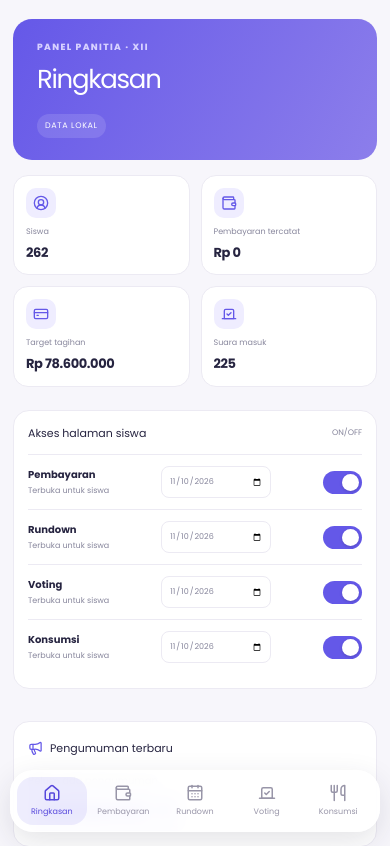
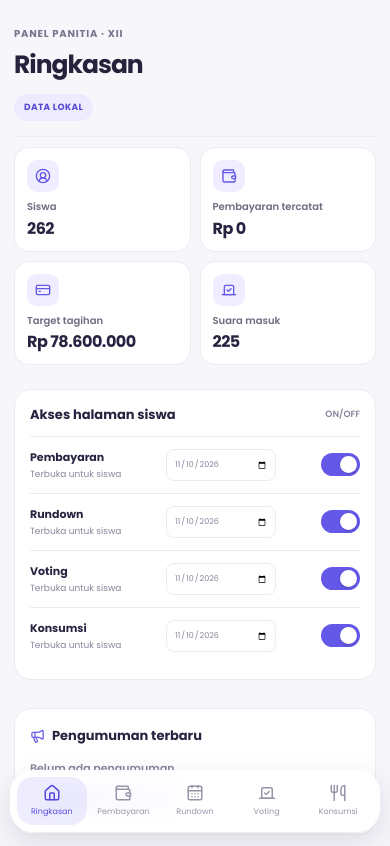
Before and after one commit to ItzMeFah/grisawangi-xii-portal, a Next.js app: page /admin in a window 390 px wide. Shown: the top 846 px of the page. Built offline with nearby package versions, Linux system fonts and the light colour scheme.

Commit message:
Polish admin dashboard typography

```diff
--- a/app/globals.css
+++ b/app/globals.css
@@ -167,3 +167,45 @@
   .profile-simple-row small{font-size:9px}
   .profile-row-icon{width:36px;height:36px}
 }
+
+/* Admin dashboard: compact, readable controls with less dashboard copy. */
+.admin-welcome{padding:4px 0 16px;margin:3px 0 10px;border-bottom:1px solid #eceaf3;border-radius:0;background:transparent;color:var(--ink)}
+.admin-welcome .eyebrow{color:#77738c;font-size:10px;font-weight:700;letter-spacing:.08em}
+.admin-welcome h1{margin:5px 0 0;font-size:28px;font-weight:700;letter-spacing:-.04em;color:#24233b}
+.preview-chip{top:10px;right:0;padding:7px 10px;background:#eeebff;color:#5749d3;font-size:9px;font-weight:700;letter-spacing:.04em}
+.admin-brand{padding-bottom:20px}
+.admin-brand b{font-size:14px;font-weight:700;letter-spacing:0}
+.admin-brand small{font-size:10px;color:#c0bdd0}
+.admin-nav-title{font-size:9px;font-weight:700;letter-spacing:.1em}
+.admin-sidebar>button{font-size:12px;font-weight:600;min-height:43px}
+.admin-sidebar-foot .live-dot{font-size:9px;font-weight:700}
+.admin-sidebar-foot small,.admin-sidebar-foot a{font-size:10px}
+.admin-metric{gap:6px;padding:16px;border-radius:16px}
+.admin-metric small{font-size:10px;font-weight:600;color:#6f6b80}
+.admin-metric>b{font-size:18px;font-weight:700;line-height:1.25}
+.admin-metric>span:last-child{font-size:9px;font-weight:500}
+.admin-card-head h2{font-size:14px;font-weight:700}
+.admin-card-head>span{font-size:9px;font-weight:600}
+.gate-row b,.admin-gate-inline b{font-size:12px;font-weight:650}
+.gate-row small,.admin-gate-inline small{font-size:10px;line-height:1.4}
+.announcement-card p{font-size:11px;font-weight:550}
+.admin-content .admin-heading h1{font-size:27px;font-weight:700;letter-spacing:-.04em}
+.admin-content .admin-heading>.eyebrow{font-size:10px;font-weight:700;letter-spacing:.09em}
+.admin-content .admin-heading p{font-size:11px;font-weight:500}
+@media(max-width:800px){
+  .admin-content{padding:20px 14px 98px}
+  .admin-welcome{padding:3px 0 15px;margin-bottom:10px}
+  .admin-welcome h1{font-size:25px}
+  .admin-metrics{gap:9px;margin:10px 0 14px}
+  .admin-metric{gap:5px;padding:12px;border-radius:15px}
+  .admin-metric small{font-size:10px;line-height:1.35}
+  .admin-metric>b{font-size:16px;overflow-wrap:anywhere}
+  .metric-icon{width:32px;height:32px}
+  .admin-card{padding:15px;margin:10px 0;border-radius:17px}
+  .admin-card-head{margin-bottom:11px}
+  .admin-card-head h2{font-size:13px}
+  .gate-row,.admin-gate-inline{gap:9px;padding:12px 0}
+  .gate-row b,.admin-gate-inline b{font-size:11px}
+  .gate-row small,.admin-gate-inline small{font-size:9px}
+  .admin-columns{gap:8px}
+}
```
